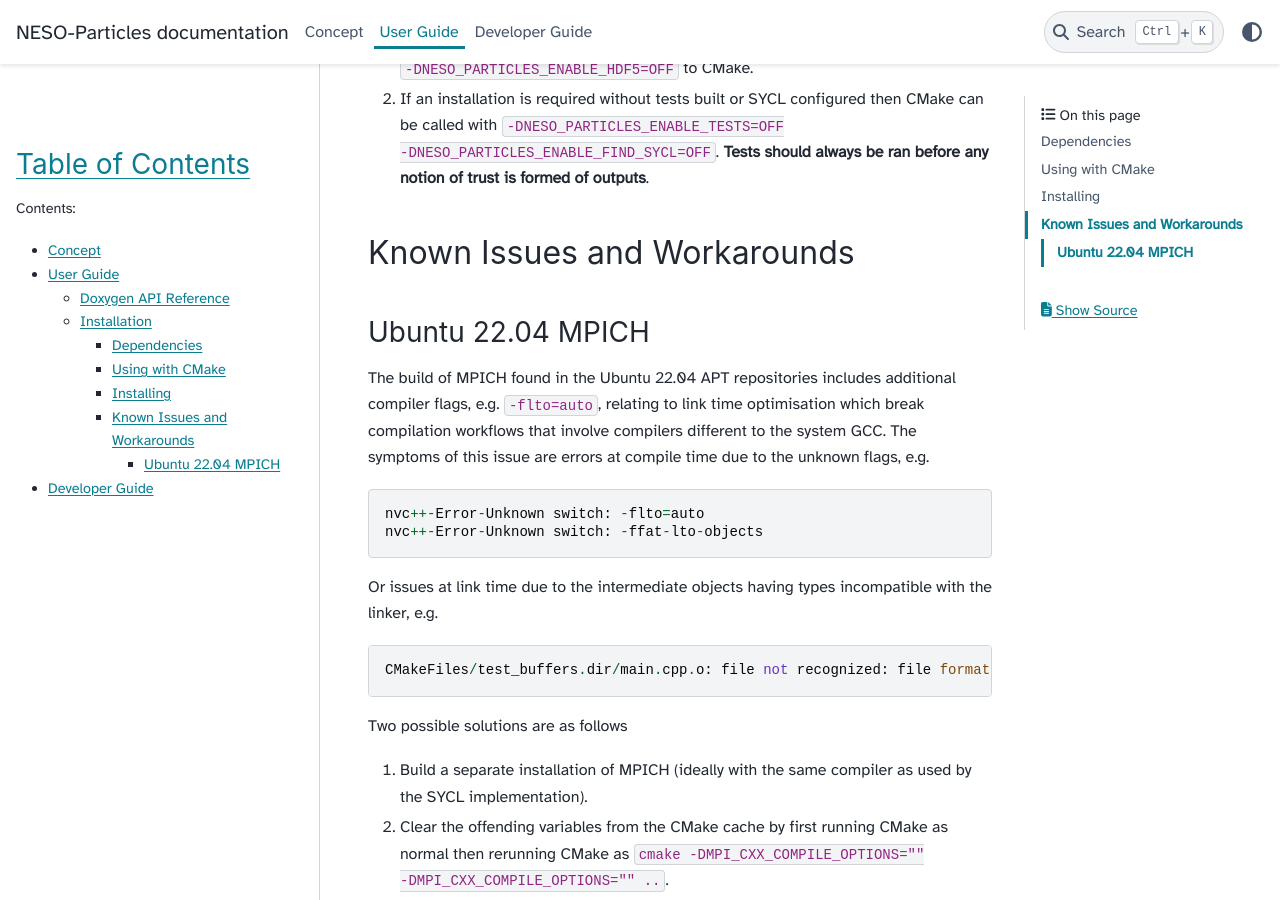
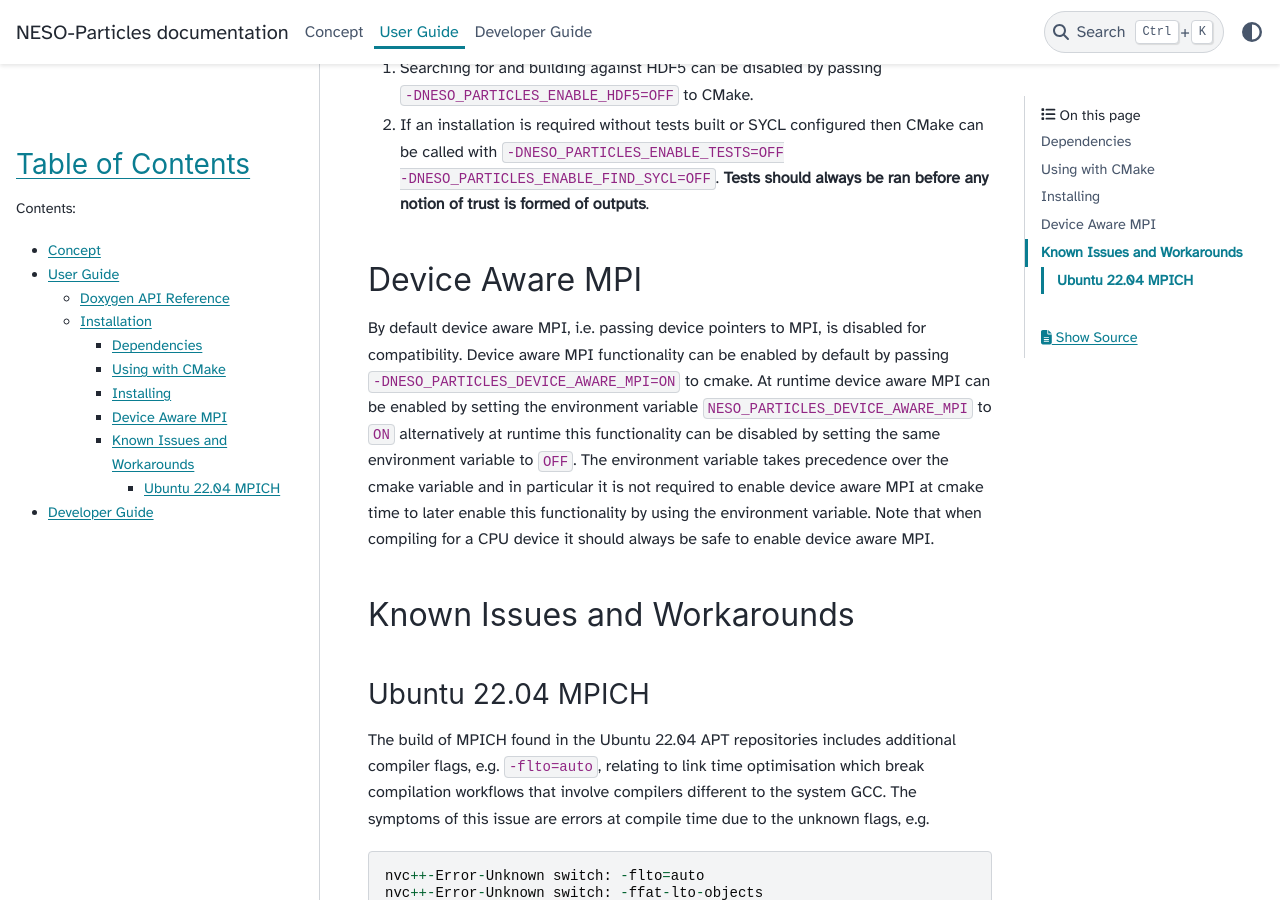
Before and after one commit to ExCALIBUR-NEPTUNE/NESO-Particles, a Sphinx documentation site: the page built from docs/sphinx/source/guide-user/installation.rst, in a window 1280 px wide and 900 px high, scrolled down 2209 px. Built offline with Sphinx 7.4.7 and the PyData theme 0.15.4, drawn with Linux system fonts in a browser that asks for light colours; some of the changed text lies outside the part shown.

Commit message:
Initial support for device aware MPI. Cleanup of packing/unpacking classes.

```diff
--- a/docs/sphinx/source/guide-user/installation.rst
+++ b/docs/sphinx/source/guide-user/installation.rst
@@ -47,6 +47,7 @@ These downstream implementations should pass CMake variables or compilers at con
     cmake -DHIPSYCL_TARGETS=cuda-nvcxx .
 
 When a SYCL implementation is passed to NESO-Particles itself then it is used to build the tests.
+Please read the section :ref:`device-aware-mpi` for more information relating to device aware MPI.
 
 Installing
 ==========
@@ -82,6 +83,18 @@ Notes:
 #. Searching for and building against HDF5 can be disabled by passing ``-DNESO_PARTICLES_ENABLE_HDF5=OFF`` to CMake.
 #. If an installation is required without tests built or SYCL configured then CMake can be called with ``-DNESO_PARTICLES_ENABLE_TESTS=OFF -DNESO_PARTICLES_ENABLE_FIND_SYCL=OFF``. **Tests should always be ran before any notion of trust is formed of outputs**.
 
+
+.. _device-aware-mpi:
+
+Device Aware MPI
+================
+
+By default device aware MPI, i.e. passing device pointers to MPI, is disabled for compatibility.
+Device aware MPI functionality can be enabled by default by passing ``-DNESO_PARTICLES_DEVICE_AWARE_MPI=ON`` to cmake.
+At runtime device aware MPI can be enabled by setting the environment variable ``NESO_PARTICLES_DEVICE_AWARE_MPI`` to ``ON`` alternatively at runtime this functionality can be disabled by setting the same environment variable to ``OFF``.
+The environment variable takes precedence over the cmake variable and in particular it is not required to enable device aware MPI at cmake time to later enable this functionality by using the environment variable.
+Note that when compiling for a CPU device it should always be safe to enable device aware MPI.
+
 Known Issues and Workarounds
 ============================
 
```
Also changed, not shown: CMakeLists.txt (+10 -0 lines), 6 other files.
